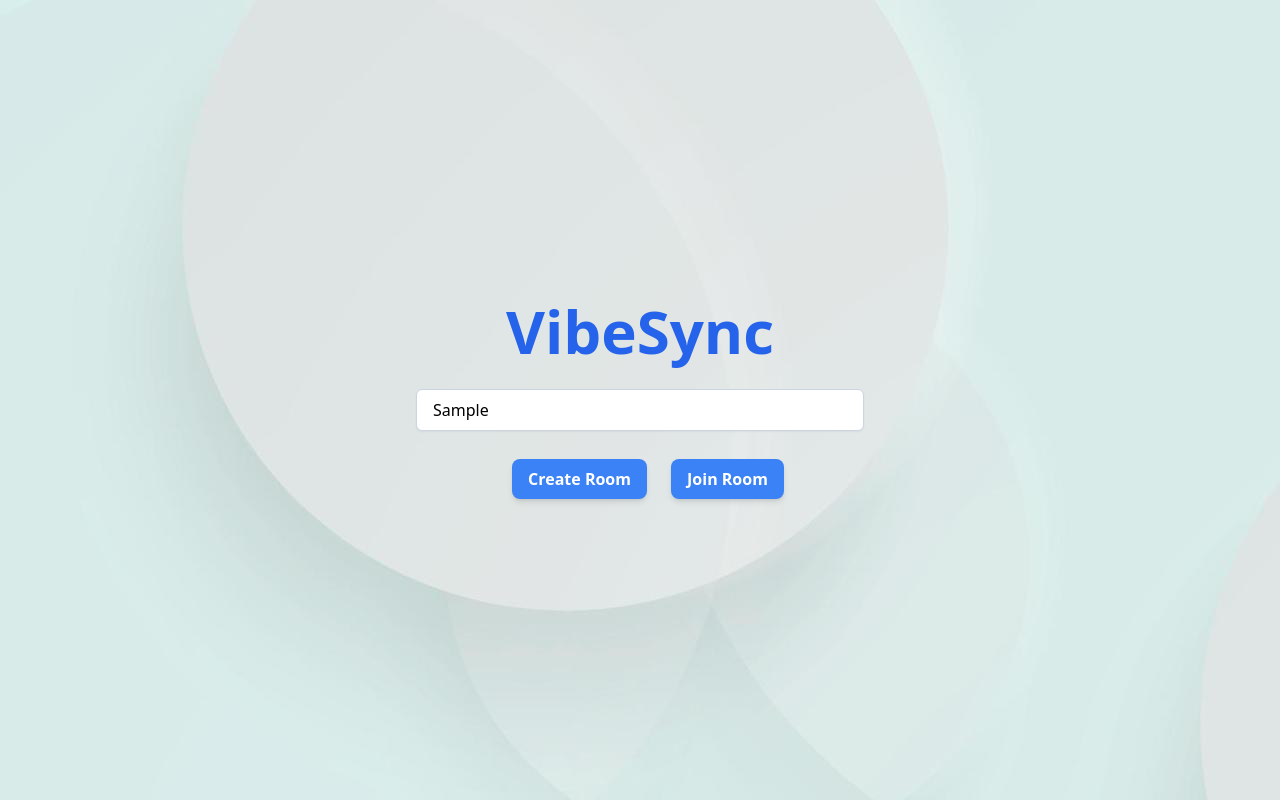
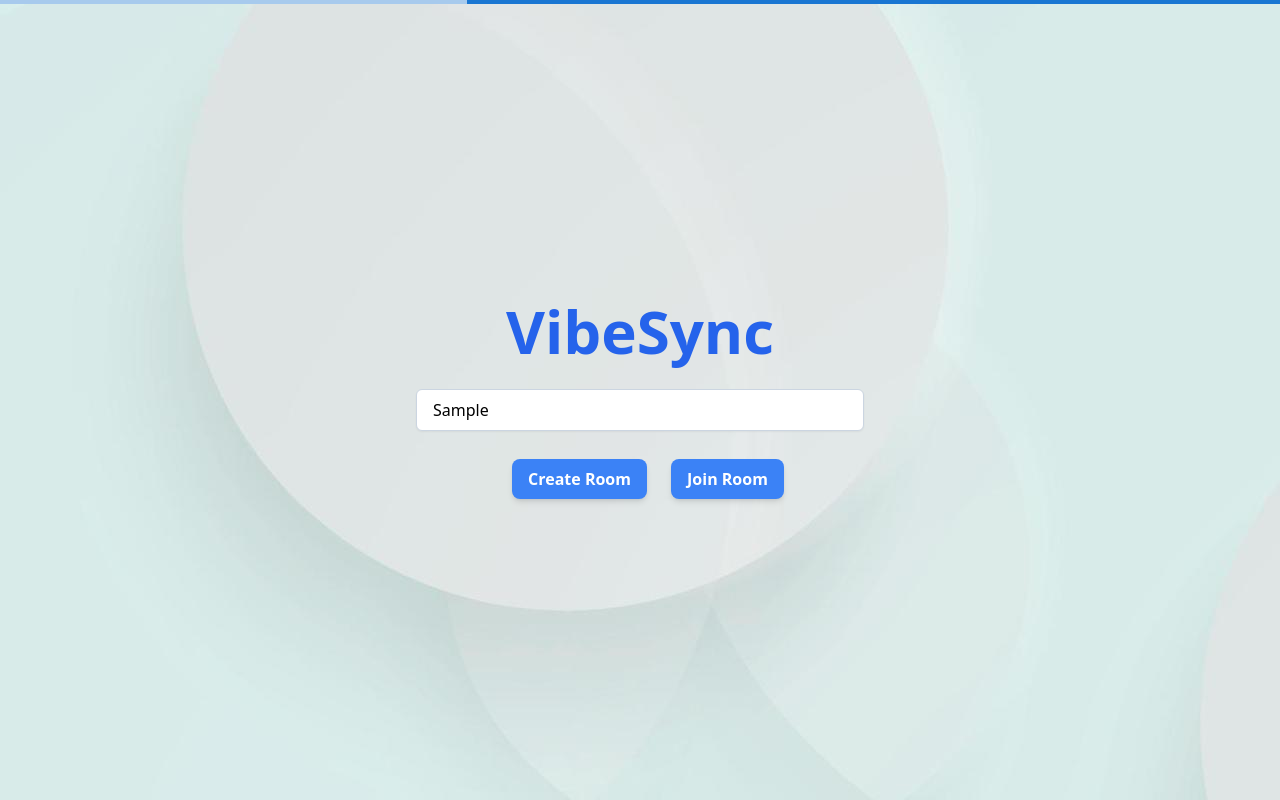
Before and after one commit to khushalmajoka/VibeSync, a React (Create React App) app in the folder client/: page / in a window 1280 px wide. Both pictures are taken after typing "Sample" into the empty fields and a click on the button "Create Room". Built offline with nearby package versions, Linux system fonts and the light colour scheme; no server answers.

Commit message:
added linear progress bar at the top when creating room.

```diff
--- a/client/package.json
+++ b/client/package.json
@@ -3,6 +3,9 @@
   "version": "0.1.0",
   "private": true,
   "dependencies": {
+    "@emotion/react": "^11.13.3",
+    "@emotion/styled": "^11.13.0",
+    "@mui/material": "^6.1.1",
     "@reduxjs/toolkit": "^2.2.7",
     "@testing-library/jest-dom": "^5.17.0",
     "@testing-library/react": "^13.4.0",
--- a/client/src/components/Home.jsx
+++ b/client/src/components/Home.jsx
@@ -2,18 +2,22 @@ import React, { useState } from "react";
 import { useDispatch } from "react-redux";
 import { useNavigate } from "react-router-dom";
 import { setRoomId } from "../store/roomSlice";
+import LinearProgress from "@mui/material/LinearProgress";
 
 const Home = () => {
   const navigate = useNavigate();
   const dispatch = useDispatch();
   const [joinRoomId, setJoinRoomId] = useState("");
+  const [isCreatingRoom, setIsCreatingRoom] = useState(false);
 
   const createRoom = async () => {
+    setIsCreatingRoom(true);
     const response = await fetch(
       `${process.env.REACT_APP_SERVER_URL}/api/create-room`
     );
     const data = await response.json();
     dispatch(setRoomId(data.roomId));
+    setIsCreatingRoom(false);
     navigate(`/room/${data.roomId}`);
   };
 
@@ -28,6 +32,9 @@ const Home = () => {
 
   return (
     <div className="min-h-screen flex flex-col items-center justify-center">
+      <div className="w-full absolute top-0">
+        {isCreatingRoom ? <LinearProgress /> : null}
+      </div>
       <h1 className="text-4xl sm:text-5xl md:text-6xl font-bold text-blue-600 m-5 cursor-pointer">
         VibeSync
       </h1>
```
Also changed, not shown: 1 other file (tests, documents, lock files or other folders).
